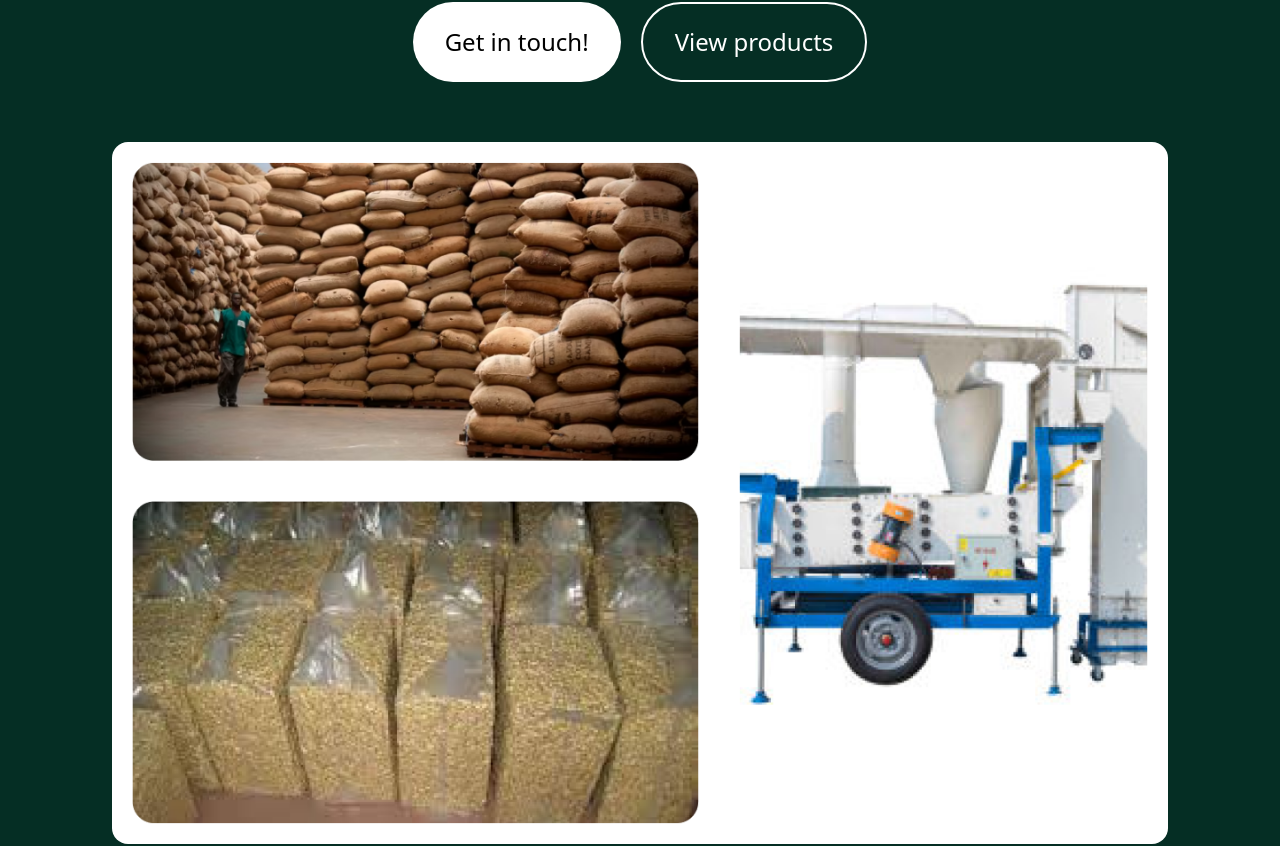
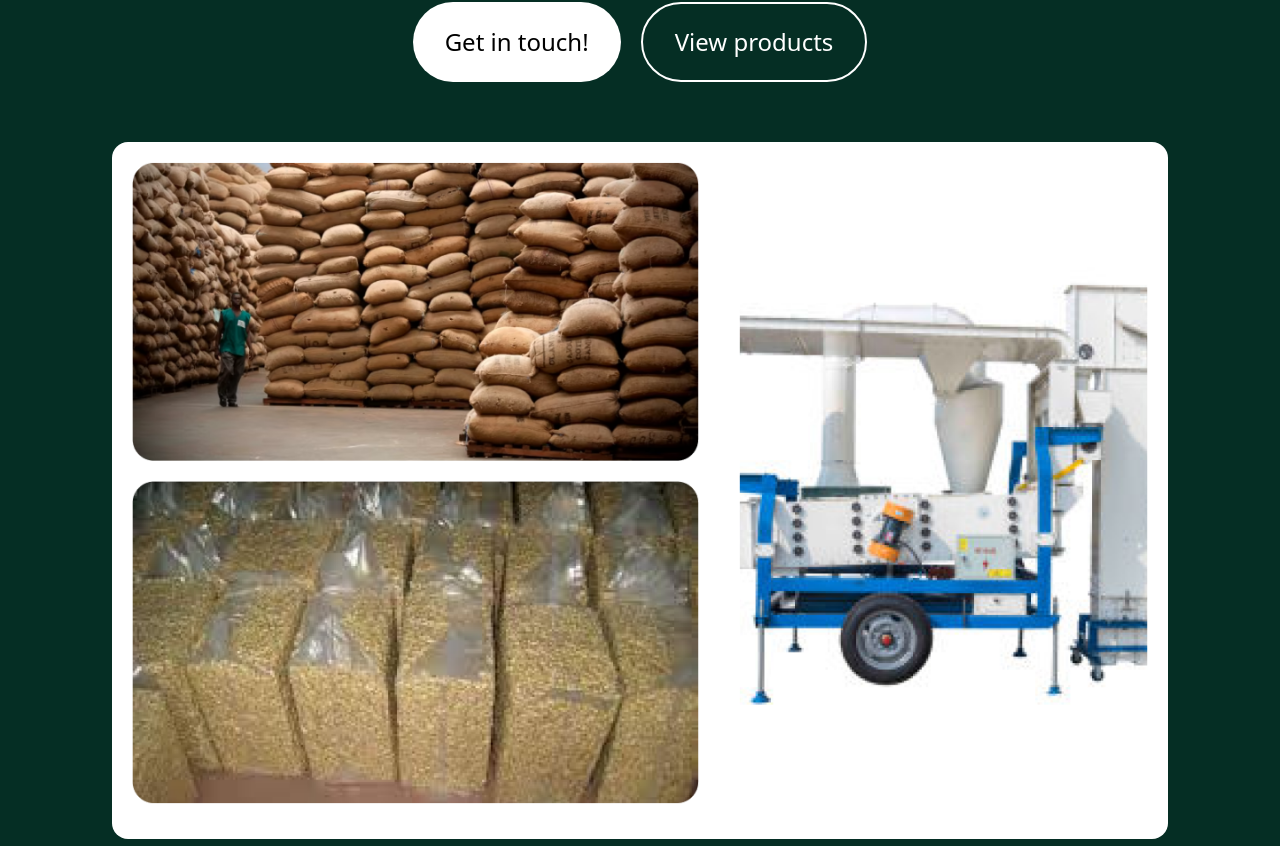
Before and after one commit to Tez-cyber/amfaj, a React (Vite) app: page / in a window 1280 px wide. Shown: the part 427-1273 px from the top of the page. Built offline with nearby package versions, Linux system fonts and the light colour scheme.

Commit message:
Adjusted imgHero Section

```diff
--- a/src/components/imgHero.jsx
+++ b/src/components/imgHero.jsx
@@ -5,7 +5,7 @@
 export const ImgHero = () => {
     return (
         <section className="flex flex-col my-10 gap-10 bg-white p-5 rounded-2xl md:flex-row">
-            <div className="flex flex-col gap-10">
+            <div className="flex flex-col gap-5">
                 <div className="">
                     <img src={img1} alt="" />
                 </div>
```
